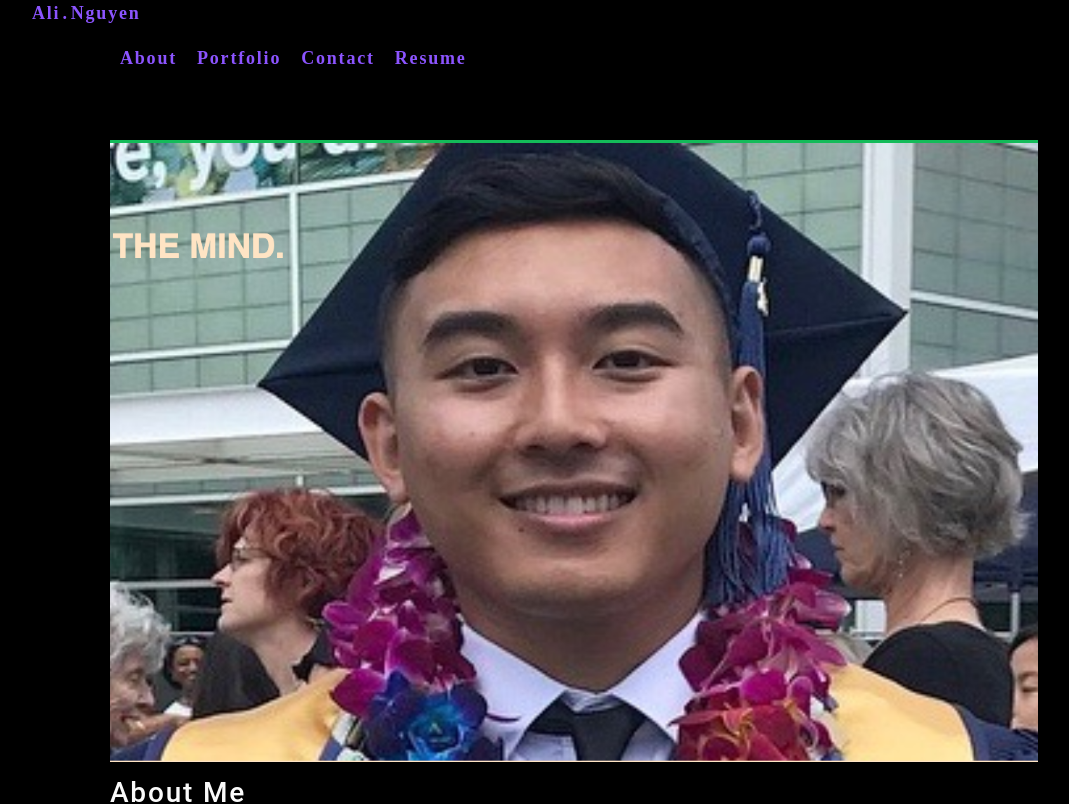
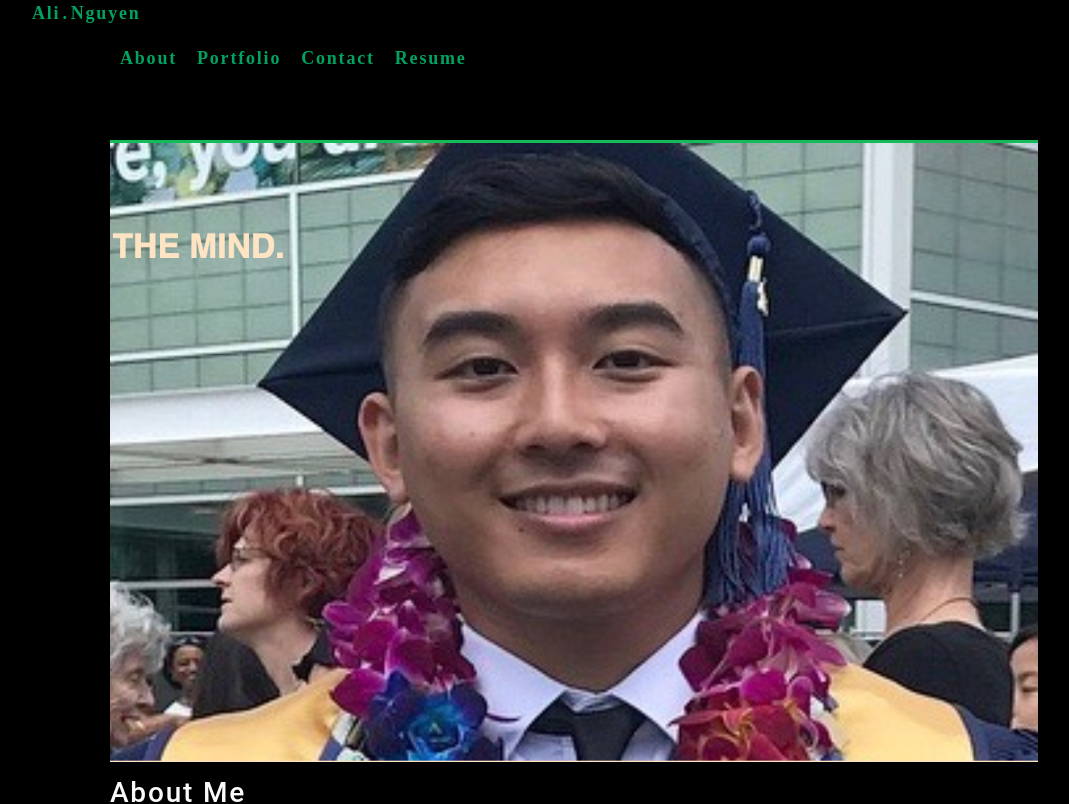
Before and after one commit to nguyenali/react-portfolio, a React (Create React App) app: page / in a window 1280 px wide. Shown: the top 804 px of the page, without its empty margins (66-1135 px from the left). Built offline with nearby package versions, Linux system fonts and the light colour scheme.

Commit message:
update page css style

```diff
--- a/src/components/Header/index.js
+++ b/src/components/Header/index.js
@@ -4,8 +4,8 @@ function Header(props) {
     return (
         <div id="header">
             <div class="container">
-                    <a href="http://itsrheine.github.io/react-portfolio" id="header-title">
-                        Ali<a href='http://itsrheine.github.io/react-portfolio'>.</a>Nguyen
+                    <a href="https://nguyenali.github.io/react-portfolio/" id="header-title">
+                        Ali<a href='https://nguyenali.github.io/react-portfolio/'>.</a>Nguyen
                     </a>
                     <ul id="header-nav">
                     {props.children}
--- a/src/index.css
+++ b/src/index.css
@@ -5,7 +5,7 @@ main {
   padding: 50px 30px;
 }
 :root {
-  --primary: #8c54ff;
+  --primary: #00a35f;
   --secondary: #F3A847;
   --tertiary: #B12704;
   --light: #fafafa;
```
Also changed, not shown: 1 other file (tests, documents, lock files or other folders).
